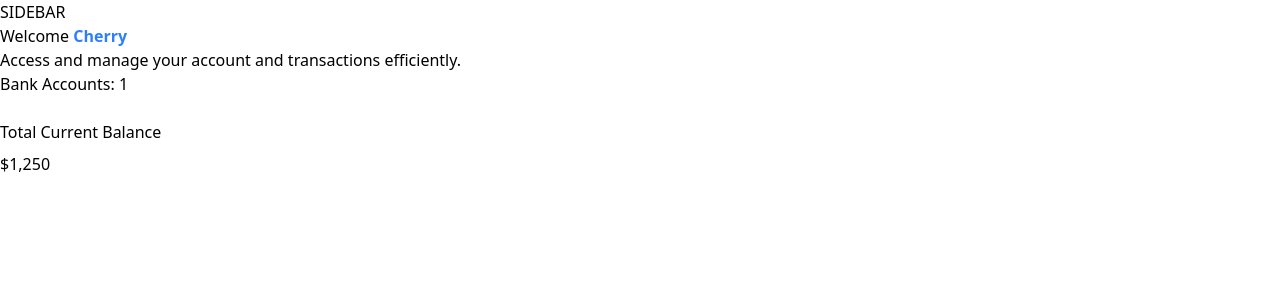
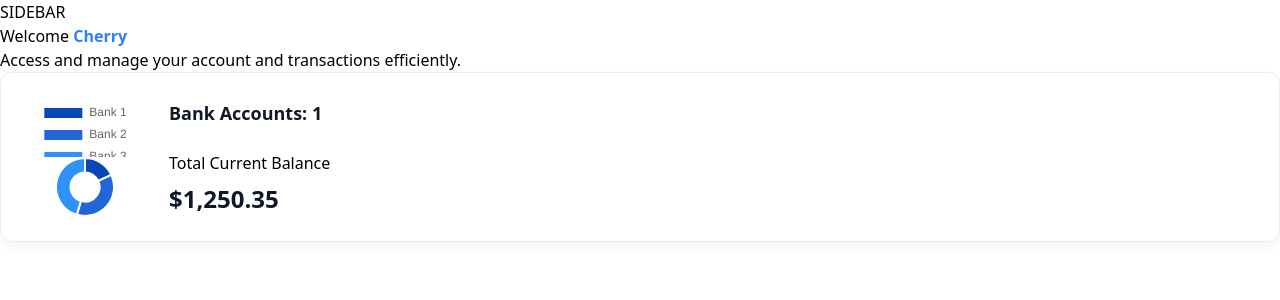
Before and after one commit to Manikanth75/banking, a Next.js app: page / in a window 1280 px wide. Shown: the top 300 px of the page. Built offline with nearby package versions, Linux system fonts and the light colour scheme.

Commit message:
Doughnutchart

```diff
--- a/package.json
+++ b/package.json
@@ -10,12 +10,14 @@
   },
   "dependencies": {
     "@base-ui/react": "^1.8.0",
+    "chart.js": "^4.5.1",
     "class-variance-authority": "^0.7.1",
     "cn": "^0.3.0",
     "lucide-react": "^1.47.0",
     "next": "16.3.5",
     "query-string": "^9.5.1",
     "react": "19.2.8",
+    "react-chartjs-2": "^5.3.1",
     "react-countup": "^6.5.3",
     "react-dom": "19.2.8",
     "shadcn": "^4.21.0",
--- a/src/app/globals.css
+++ b/src/app/globals.css
@@ -1 +1,178 @@
 @import "tailwindcss";
+
+/* ========== Custom Theme (colors, fonts, shadows, etc.) ========== */
+@theme {
+  /* Font sizes used in the tutorial */
+  --text-10: 10px;
+  --text-12: 12px;
+  --text-14: 14px;
+  --text-16: 16px;
+  --text-18: 18px;
+  --text-20: 20px;
+  --text-24: 24px;
+  --text-26: 26px;
+  --text-30: 30px;
+  --text-36: 36px;
+
+  /* Common colors from Horizon */
+  --color-bank-gradient: linear-gradient(90deg, #0179FE 0%, #4893FF 100%);
+  --color-gray-25: #FCFCFD;
+  --color-gray-200: #EAECF0;
+  --color-gray-600: #475467;
+  --color-gray-700: #344054;
+  --color-gray-900: #101828;
+  --color-blue-25: #F5FAFF;
+  --color-blue-600: #1570EF;
+  --color-black-1: #000000;
+  --color-black-2: #344054;
+
+  /* Shadows */
+  --shadow-chart: 0px 4px 12px rgba(16, 24, 40, 0.05);
+  --shadow-creditCard: 8px 10px 16px 0px rgba(0, 0, 0, 0.05);
+  --shadow-form: 0px 1px 2px 0px rgba(16, 24, 40, 0.05);
+  --shadow-profile: 0px 12px 16px -4px rgba(16, 24, 40, 0.08);
+}
+
+/* ========== Base resets ========== */
+* {
+  margin: 0;
+  padding: 0;
+  box-sizing: border-box;
+}
+
+/* Hide scrollbar */
+.no-scrollbar::-webkit-scrollbar {
+  display: none;
+}
+.no-scrollbar {
+  -ms-overflow-style: none;
+  scrollbar-width: none;
+}
+
+.glassmorphism {
+  background: rgba(255, 255, 255, 0.25);
+  backdrop-filter: blur(4px);
+  -webkit-backdrop-filter: blur(4px);
+}
+
+.custom-scrollbar::-webkit-scrollbar {
+  width: 3px;
+  height: 3px;
+  border-radius: 2px;
+}
+.custom-scrollbar::-webkit-scrollbar-track {
+  background: #dddddd;
+}
+.custom-scrollbar::-webkit-scrollbar-thumb {
+  background: #5c5c7b;
+  border-radius: 50px;
+}
+.custom-scrollbar::-webkit-scrollbar-thumb:hover {
+  background: #7878a3;
+}
+
+/* ========== Custom Utilities (Tailwind v4 style) ========== */
+@utility text-10 {
+  font-size: 10px;
+  line-height: 14px;
+}
+@utility text-12 {
+  font-size: 12px;
+  line-height: 16px;
+}
+@utility text-14 {
+  font-size: 14px;
+  line-height: 20px;
+}
+@utility text-16 {
+  font-size: 16px;
+  line-height: 24px;
+}
+@utility text-18 {
+  font-size: 18px;
+  line-height: 22px;
+}
+@utility text-20 {
+  font-size: 20px;
+  line-height: 24px;
+}
+@utility text-24 {
+  font-size: 24px;
+  line-height: 30px;
+}
+@utility text-26 {
+  font-size: 26px;
+  line-height: 32px;
+}
+@utility text-30 {
+  font-size: 30px;
+  line-height: 38px;
+}
+@utility text-36 {
+  font-size: 36px;
+  line-height: 44px;
+}
+
+@utility flex-center {
+  display: flex;
+  align-items: center;
+  justify-content: center;
+}
+
+@utility header-2 {
+  font-size: 18px;
+  font-weight: 600;
+  color: #101828;
+}
+
+/* ========== Component classes ========== */
+.total-balance {
+  display: flex;
+  width: 100%;
+  align-items: center;
+  gap: 1rem;
+  border-radius: 0.75rem;
+  border: 1px solid #EAECF0;
+  padding: 1rem;
+  box-shadow: var(--shadow-chart);
+}
+
+@media (min-width: 640px) {
+  .total-balance {
+    gap: 1.5rem;
+    padding: 1.5rem;
+  }
+}
+
+.total-balance-chart {
+  display: flex;
+  width: 100%;
+  max-width: 100px;
+  align-items: center;
+}
+
+@media (min-width: 640px) {
+  .total-balance-chart {
+    max-width: 120px;
+  }
+}
+
+.total-balance-label {
+  font-size: 14px;
+  font-weight: 500;
+  color: #475467;
+}
+
+.total-balance-amount {
+  font-size: 24px;
+  font-weight: 600;
+  color: #101828;
+}
+
+@media (min-width: 1024px) {
+  .total-balance-amount {
+    font-size: 30px;
+  }
+}
+
+/* Add more classes from the old globals.css here the same way if needed */
--- a/src/components/AnimatedCounter.tsx
+++ b/src/components/AnimatedCounter.tsx
@@ -5,8 +5,13 @@ import CountUp from 'react-countup'
 
 const AnimatedCounter = ({amount}:{amount:number} ) => {
   return (
-    <span>
-        $<CountUp end={amount}/>
+    <span className="w-full text-2xl font-bold text-primary">
+        $<CountUp
+
+        decimals={2}
+        decimal="."
+        prefix=""
+        end={amount}/>
         </span>
 
   )
--- /dev/null
+++ b/src/components/DoughnutChart.tsx
@@ -0,0 +1,25 @@
+"use client";
+import { Chart as ChartJS, ArcElement, Tooltip, Legend } from "chart.js";
+import { Doughnut } from "react-chartjs-2";
+
+ChartJS.register(ArcElement, Tooltip, Legend);
+
+
+
+const DoughnutChart = ({accounts}: DoughnutChartProps) => {
+    const data = {
+        datasets: [
+            {
+                label: "Banks",
+                data: [1250,2500,3124],
+                backgroundColor: ['#0747b6', '#2265d8', '#2f91fa'],
+            }
+        ],
+        labels: ['Bank 1', 'Bank 2', 'Bank 3'],
+    }
+  return <Doughnut data={data} />
+
+
+}
+
+export default DoughnutChart
--- a/src/components/ui/TotalBalanceBox.tsx
+++ b/src/components/ui/TotalBalanceBox.tsx
@@ -1,12 +1,13 @@
 
 import AnimatedCounter from "../AnimatedCounter"
+import DoughnutChart from "../DoughnutChart"
 
 
-const TotalBalanceBox = ({ account = [], totalBanks, totalCurrentBalance }: TotlaBalanceBoxProps) => {
+const TotalBalanceBox = ({ accounts = [], totalBanks, totalCurrentBalance }: TotlaBalanceBoxProps) => {
   return (
     <section className="total-balance">
         <div className="total-balance-chart">
-            {/* DoughnutChart */}
+             <DoughnutChart accounts={accounts} />
 
 
         </div>
```
Also changed, not shown: 1 other file (tests, documents, lock files or other folders).
